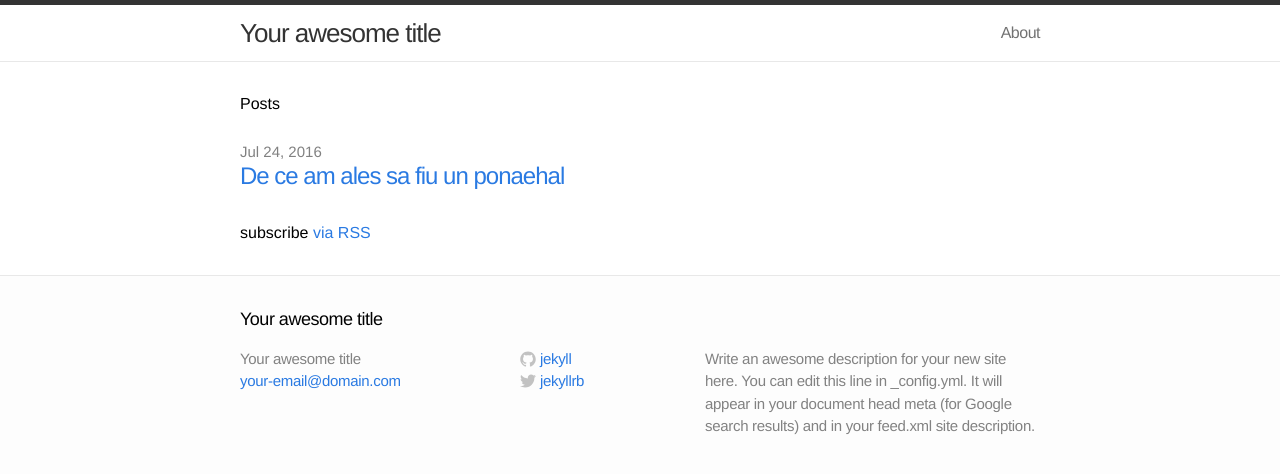
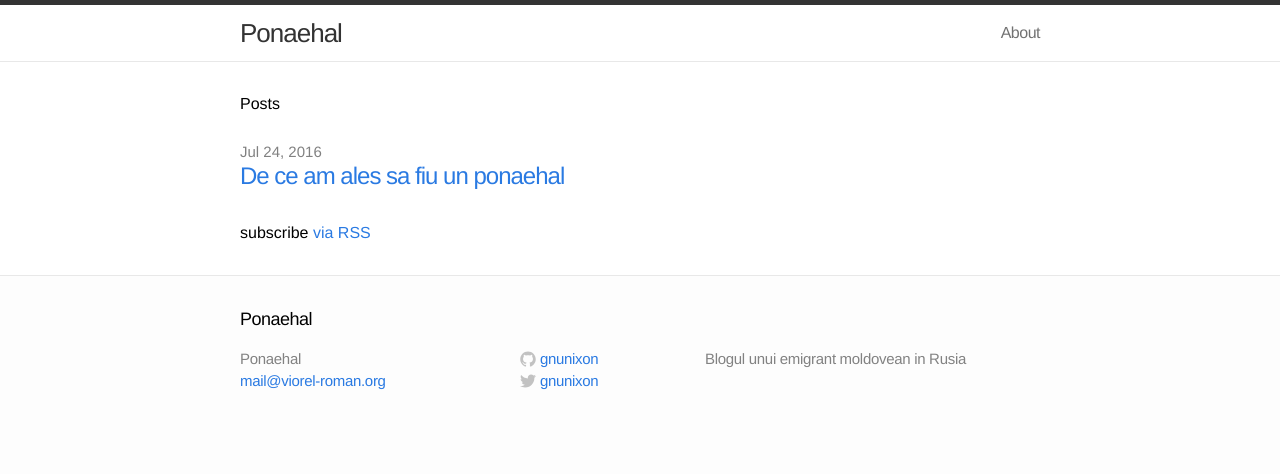
Before and after one commit to gnunixon/gnunixon, a Jekyll site: the page built from index.html, in a window 1280 px wide. Shown: the top 474 px of the page. Built offline with Jekyll 4.4.1, drawn with Linux system fonts in a browser that asks for light colours.

Commit message:
change config

```diff
--- a/_config.yml
+++ b/_config.yml
@@ -1,11 +1,11 @@
 # Site settings
-title: Your awesome title
-email: your-email@domain.com
-description: "Write an awesome description for your new site here. You can edit this line in _config.yml. It will appear in your document head meta (for Google search results) and in your feed.xml site description."
+title: Ponaehal
+email: mail@viorel-roman.org
+description: "Blogul unui emigrant moldovean in Rusia"
 baseurl: ""
-url: "http://yourdomain.com"
-twitter_username: jekyllrb
-github_username:  jekyll
+url: "http://gnunixon.github.io"
+twitter_username: gnunixon
+github_username:  gnunixon
 
 # Build settings
 markdown: kramdown
```
